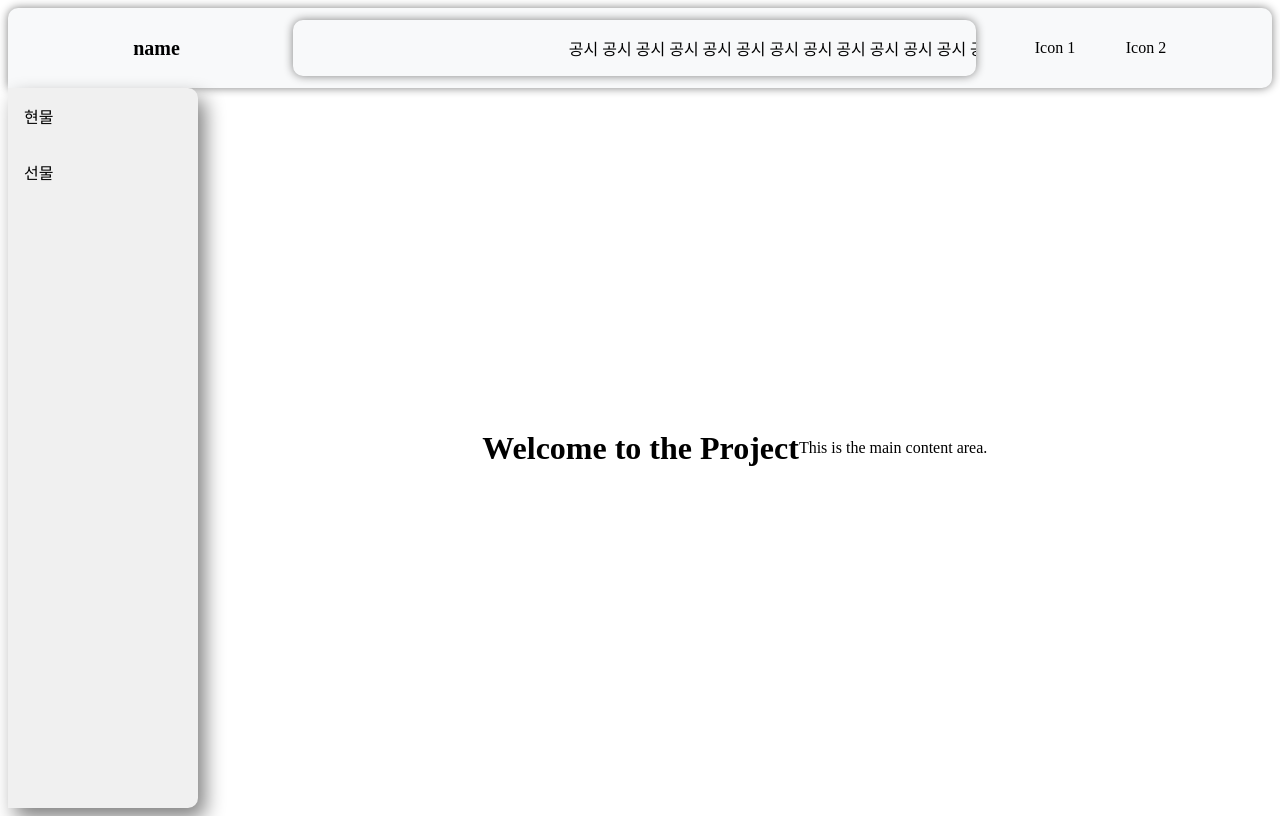
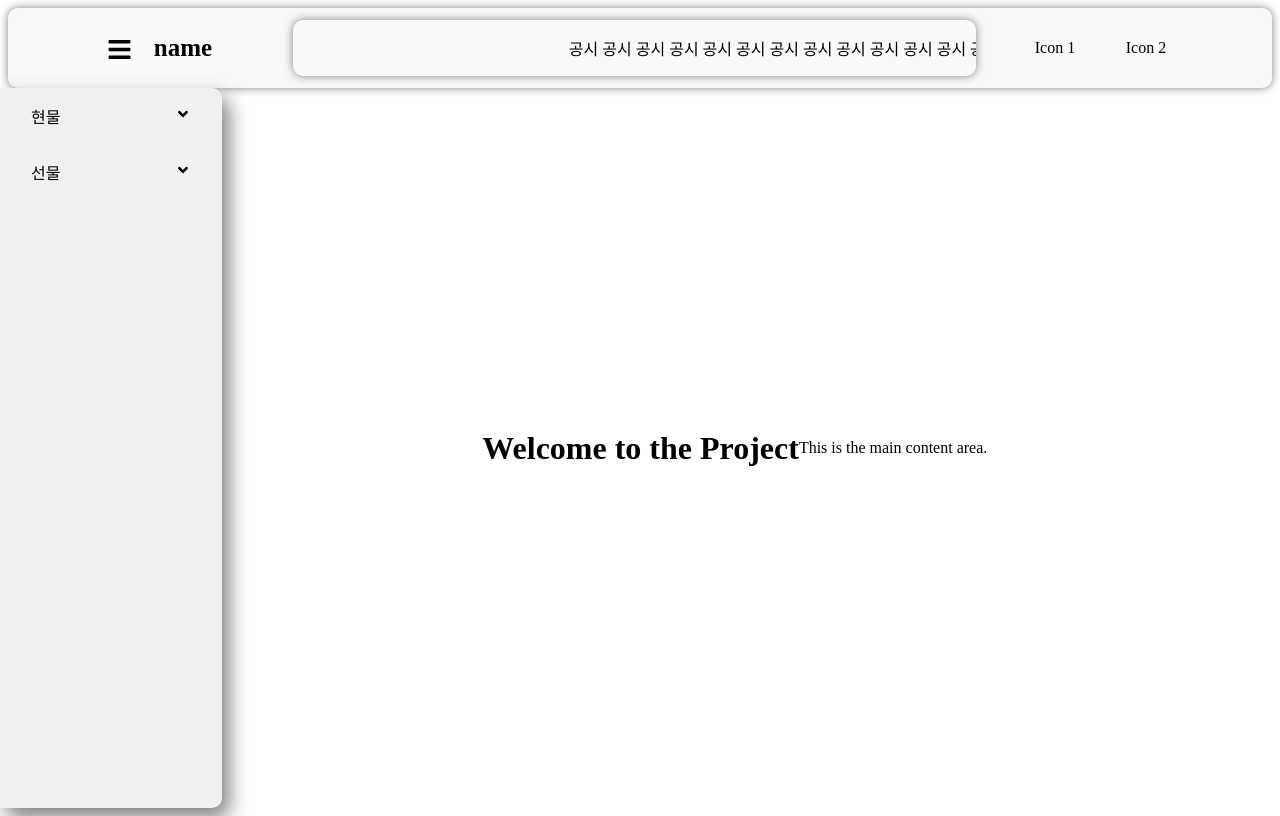
Before and after one commit to deenuit113/Tradin, a Next.js app in the folder coin/: page / in a window 1280 px wide. Built offline with nearby package versions, Linux system fonts and the light colour scheme.

Commit message:
Feat: modify side bar side bar 관련 상태 전역 관리 Context Api 이용

```diff
--- a/coin/package.json
+++ b/coin/package.json
@@ -14,6 +14,7 @@
     "next": "14.2.4",
     "react": "^18",
     "react-dom": "^18",
+    "react-icons": "^5.2.1",
     "styled-components": "^6.1.11"
   },
   "devDependencies": {
--- a/coin/pages/_app.tsx
+++ b/coin/pages/_app.tsx
@@ -1,6 +1,7 @@
 import type { AppProps } from "next/app";
 import Head from "next/head";
 import Header from "../src/components/commons/Header";
+import { SidebarProvider } from "../src/components/commons/SidebarContext";
 
 function MyApp({ Component, pageProps }: AppProps) {
     return (
@@ -8,8 +9,10 @@ function MyApp({ Component, pageProps }: AppProps) {
             <Head>
                 <title>project</title>
             </Head>
-            <Header />
+            <SidebarProvider>
+                <Header />
             <Component {...pageProps} />
+            </SidebarProvider>
             <style jsx global>{`
                 footer {
                     display: none;
--- /dev/null
+++ b/coin/src/components/commons/SidebarContext.tsx
@@ -0,0 +1,30 @@
+import { createContext, useContext, useState, ReactNode } from "react";
+
+interface SidebarContextProps {
+    sidebarOpen: boolean;
+    toggleSidebar: () => void;
+}
+
+const SidebarContext = createContext<SidebarContextProps | undefined>(undefined);
+
+export const SidebarProvider = ({ children }: { children: ReactNode }) => {
+    const [sidebarOpen, setSidebarOpen] = useState(true);
+
+    const toggleSidebar = () => {
+        setSidebarOpen(!sidebarOpen);
+    };
+
+    return (
+        <SidebarContext.Provider value={{ sidebarOpen, toggleSidebar }}>
+            {children}
+        </SidebarContext.Provider>
+    );
+};
+
+export const useSidebar = () => {
+    const context = useContext(SidebarContext);
+    if (context === undefined) {
+        throw new Error("useSidebar must be used within a SidebarProvider");
+    }
+    return context;
+};
--- a/coin/src/components/commons/header.styles.tsx
+++ b/coin/src/components/commons/header.styles.tsx
@@ -10,7 +10,7 @@ export const HeaderContainer = styled.header`
     padding-left: 5%;
     padding-right: 5%;
     box-shadow: 0px 0px 10px gray;
-    border-radius: 10px 10px 10px 0px;
+    border-radius: 10px 10px 10px 10px;
     z-index: 1001;
 `;
 
@@ -25,7 +25,7 @@ export const Left = styled.div`
 
 export const Title = styled.h1`
     cursor: pointer;
-    font-size: 20px;
+    font-size: 25px;
 `;
 
 export const Center = styled.div`
@@ -73,3 +73,12 @@ export const IconListItem = styled.li`
     width: 50%;
     margin: 0 0.5rem;
 `;
+
+export const ToggleButton = styled.button`
+    background: none;
+    border: none;
+    font-size: 25px;
+    cursor: pointer;
+    margin-right: 1rem;
+    padding-top: 10px;
+`;
--- a/coin/src/components/commons/header.tsx
+++ b/coin/src/components/commons/header.tsx
@@ -1,9 +1,12 @@
 import NavBar from "./Nav";
 import { useRouter } from "next/router";
-import * as S from "./Header.styles"
+import * as S from "./Header.styles";
+import { FaBars } from "react-icons/fa";
+import { useSidebar } from "./SidebarContext";
 
 export default function Header(): JSX.Element {
     const router = useRouter();
+    const { toggleSidebar } = useSidebar();
 
     const handleTitleClick = () => {
         if (router.pathname === "/") {
@@ -16,6 +19,9 @@ export default function Header(): JSX.Element {
     return (
         <S.HeaderContainer>
             <S.Left>
+                <S.ToggleButton onClick={toggleSidebar}>
+                    <FaBars />
+                </S.ToggleButton>
                 <S.Title onClick={handleTitleClick}>name</S.Title>
                 <NavBar />
             </S.Left>
--- a/coin/src/components/units/main.styles.tsx
+++ b/coin/src/components/units/main.styles.tsx
@@ -5,13 +5,25 @@ export const Container = styled.div`
     height: 90vh;
 `;
 
-export const Sidebar = styled.div`
+export const Sidebar = styled.div<{ open: boolean }>`
     width: 15%;
+    height: 90vh;
     box-shadow: 7px 10px 20px gray;
     border-radius: 0px 10px 10px 0px;
     background-color: #f0f0f0;
     overflow-y: auto;
     z-index: 1000;
+    position: fixed;
+    left: ${({ open }) => (open ? "0" : "-20%")};
+    transition: left 0.3s ease;
+    padding-left: 15px;
+    padding-right: 15px;
+
+    @media all and (min-width:359px) and (max-width: 799px) {
+        // 모바일 세로
+        width: 30%;
+        left: ${({ open }) => (open ? "0" : "-40%")};
+    }
 `;
 
 export const Menu = styled.ul`
@@ -27,27 +39,35 @@ export const MenuItem = styled.li`
     &:hover {
         background-color: #e0e0e0;
     }
+`;
 
-    &:hover ul {
-        display: block;
-    }
+export const MenuTitle = styled.div`
+    display: flex;
+    justify-content: space-between;
+    align-items: center;
+`;
+
+export const Icon = styled.span`
+    cursor: pointer;
+    margin-left: 0.5rem;
 `;
 
 export const SubMenu = styled.ul`
     list-style-type: none;
     padding-left: 1rem;
     margin: 0;
-    display: none;
 
     li {
         padding: 0.5rem;
     }
 `;
 
-export const MainContent = styled.div`
-    width: 85%;
+export const MainContent = styled.div<{ sidebarOpen: boolean }>`
+    width: ${({ sidebarOpen }) => (sidebarOpen ? "85%" : "100%")};
     display: flex;
     justify-content: center;
     align-items: center;
     text-align: center;
+    margin-left: ${({ sidebarOpen }) => (sidebarOpen ? "15%" : "0")};
+    transition: width 0.3s ease, margin-left 0.3s ease;
 `;
--- a/coin/src/components/units/main.tsx
+++ b/coin/src/components/units/main.tsx
@@ -1,34 +1,51 @@
+import { useState } from "react";
+import { FaAngleDown } from "react-icons/fa";
 import * as S from "./Main.styles";
+import { useSidebar } from "../commons/SidebarContext";
 
 export default function MainPage(): JSX.Element {
+    const [spotOpen, setSpotOpen] = useState(false);
+    const [futuresOpen, setFuturesOpen] = useState(false);
+    const { sidebarOpen } = useSidebar();
+
+    const toggleSpot = () => setSpotOpen(!spotOpen);
+    const toggleFutures = () => setFuturesOpen(!futuresOpen);
+
     return (
         <S.Container>
-            <S.Sidebar>
+            <S.Sidebar open={sidebarOpen}>
                 <S.Menu>
                     <S.MenuItem>
-                        현물
+                        <S.MenuTitle onClick={toggleSpot}>
+                            현물 <S.Icon><FaAngleDown /></S.Icon>
+                        </S.MenuTitle>
+                        {spotOpen && (
                             <S.SubMenu>
                                 <li>현물 1</li>
                                 <li>현물 2</li>
                                 <li>현물 3</li>
                                 <li>현물 4</li>
                             </S.SubMenu>
+                        )}
                     </S.MenuItem>
                     <S.MenuItem>
-                        선물
+                        <S.MenuTitle onClick={toggleFutures}>
+                            선물 <S.Icon><FaAngleDown /></S.Icon>
+                        </S.MenuTitle>
+                        {futuresOpen && (
                             <S.SubMenu>
                                 <li>선물 1</li>
                                 <li>선물 2</li>
                                 <li>선물 3</li>
                                 <li>선물 4</li>
                             </S.SubMenu>
+                        )}
                     </S.MenuItem>
                 </S.Menu>
             </S.Sidebar>
-            <S.MainContent>
+            <S.MainContent sidebarOpen={sidebarOpen}>
                 <h1>Welcome to the Project</h1>
                 <p>This is the main content area.</p>
-                {/* Add more content as needed */}
             </S.MainContent>
         </S.Container>
     );
```
Also changed, not shown: 1 other file (tests, documents, lock files or other folders). Lines whose indentation alone changed are shown as unchanged.
